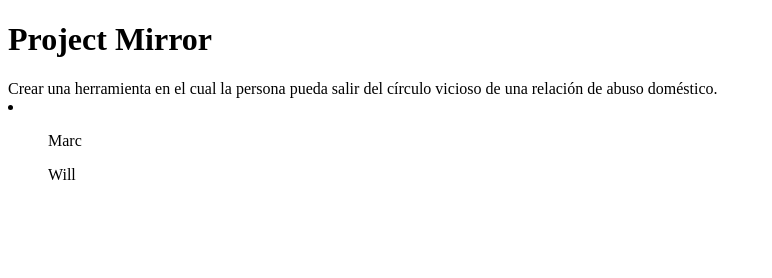
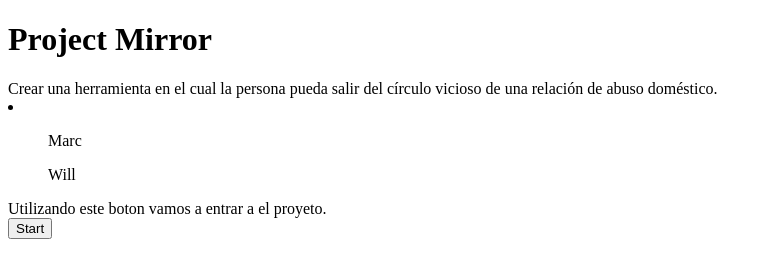
Before and after one commit to marc24681/Capstone, a plain HTML site: page index.html in a window 1280 px wide. Shown: the whole page, without its empty margins (0-772 px from the left). Drawn offline with Linux system fonts and the light colour scheme.

Commit message:
El preview

```diff
--- a/index.html
+++ b/index.html
@@ -9,10 +9,13 @@
 <body>
     <h1>Project Mirror</h1>
 
-    <a>Crear una herramienta en el cual la persona pueda salir del círculo vicioso de una relación de abuso doméstico.</a><br>
+    Crear una herramienta en el cual la persona pueda salir del círculo vicioso de una relación de abuso doméstico.<br>
     <li>
         <ul>Marc</ul>
         <ul>Will</ul>
+
+    Utilizando este boton vamos a entrar a el proyeto. <br>
+    <a href=""> <Button> Start</Button></a>
 
 
     </li>
```
Also changed, not shown: question.html (added).
